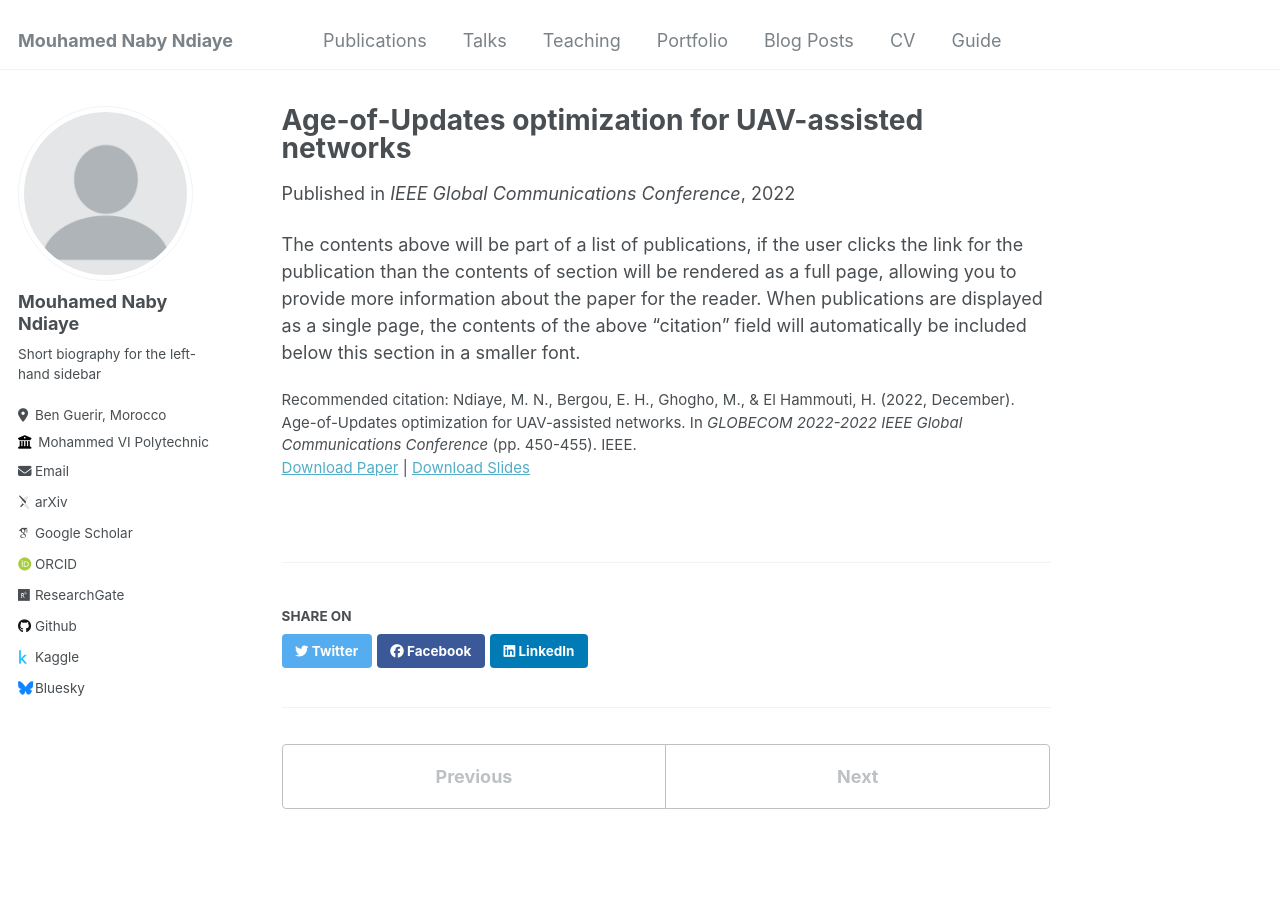
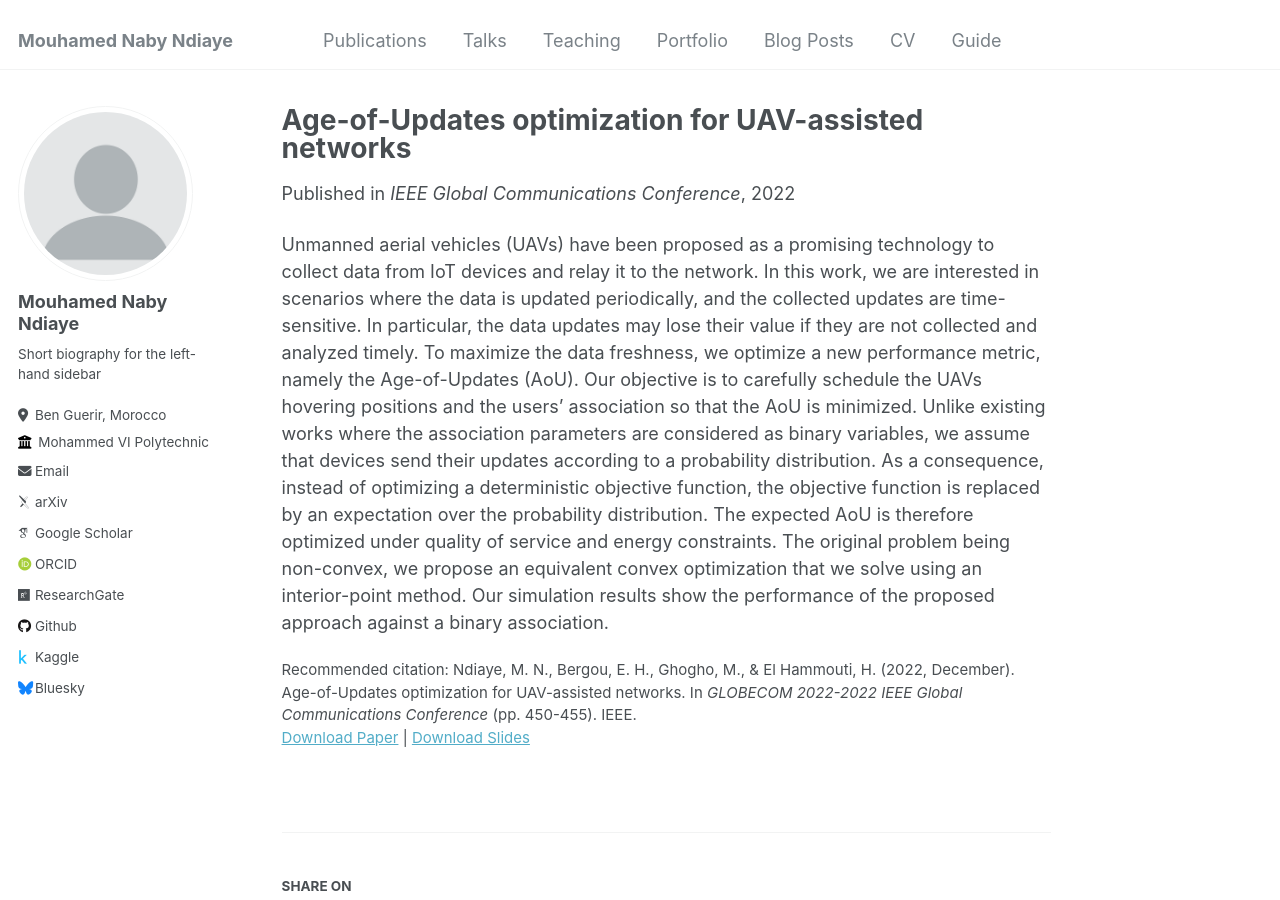
Before and after one commit to Nabzozifo/Nabzozifo.github.io, a Jekyll site: the page built from _publications/2009-10-01-paper-title-number-1.md, in a window 1280 px wide and 900 px high. Built offline with Jekyll 4.4.1, drawn with Linux system fonts in a browser that asks for light colours; some web fonts are replaced.

Commit message:
Update 2009-10-01-paper-title-number-1.md

```diff
--- a/_publications/2009-10-01-paper-title-number-1.md
+++ b/_publications/2009-10-01-paper-title-number-1.md
@@ -10,4 +10,5 @@ paperurl: 'http://academicpages.github.io/files/paper4.pdf'
 citation: 'Ndiaye, M. N., Bergou, E. H., Ghogho, M., & El Hammouti, H. (2022, December). Age-of-Updates optimization for UAV-assisted networks. In <i>GLOBECOM 2022-2022 IEEE Global Communications Conference</i> (pp. 450-455). IEEE.'
 ---
 
-The contents above will be part of a list of publications, if the user clicks the link for the publication than the contents of section will be rendered as a full page, allowing you to provide more information about the paper for the reader. When publications are displayed as a single page, the contents of the above "citation" field will automatically be included below this section in a smaller font.
+Unmanned aerial vehicles (UAVs) have been proposed as a promising technology to collect data from IoT devices and relay it to the network. In this work, we are interested in scenarios where the data is updated periodically, and the collected updates are time-sensitive. In particular, the data updates may lose their value if they are not collected and analyzed timely. To maximize the data freshness, we optimize a new performance metric, namely the Age-of-Updates (AoU). Our objective is to carefully schedule the UAVs hovering positions and the users’ association so that the AoU is minimized. Unlike existing works where the association parameters are considered as binary variables, we assume that devices send their updates according to a probability distribution. As a consequence, instead of optimizing a deterministic objective function, the objective function is replaced by an expectation over the probability distribution. The expected AoU is therefore
+optimized under quality of service and energy constraints. The original problem being non-convex, we propose an equivalent convex optimization that we solve using an interior-point method. Our simulation results show the performance of the proposed approach against a binary association.
```
